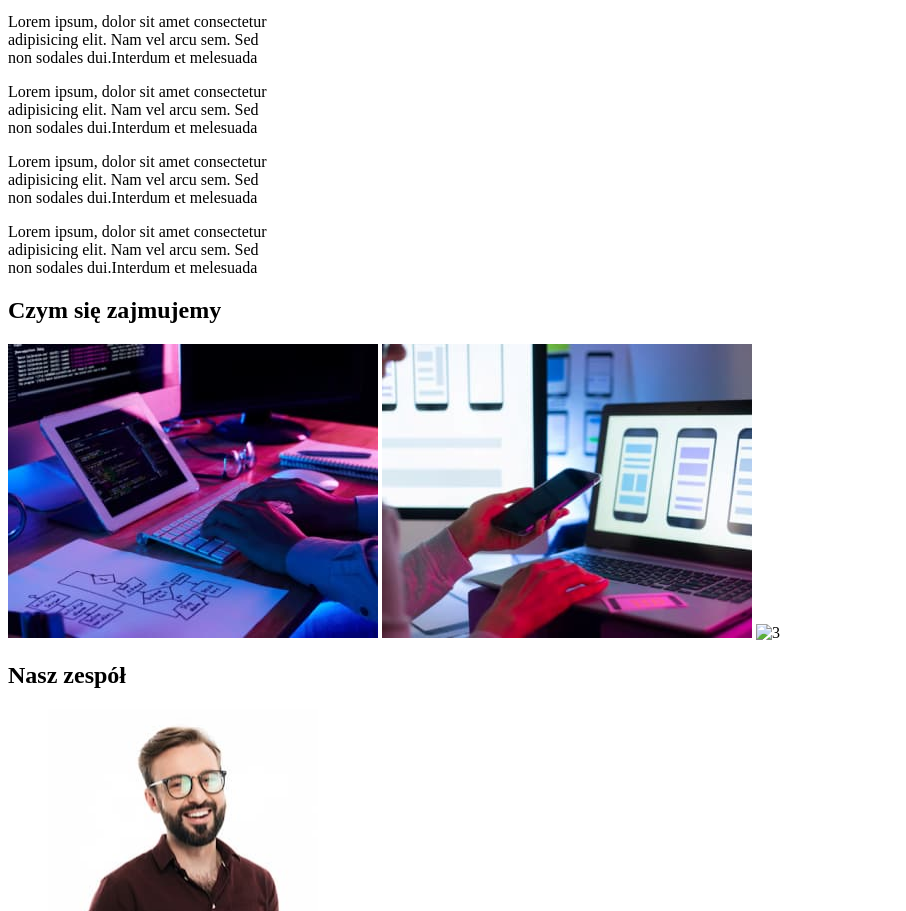
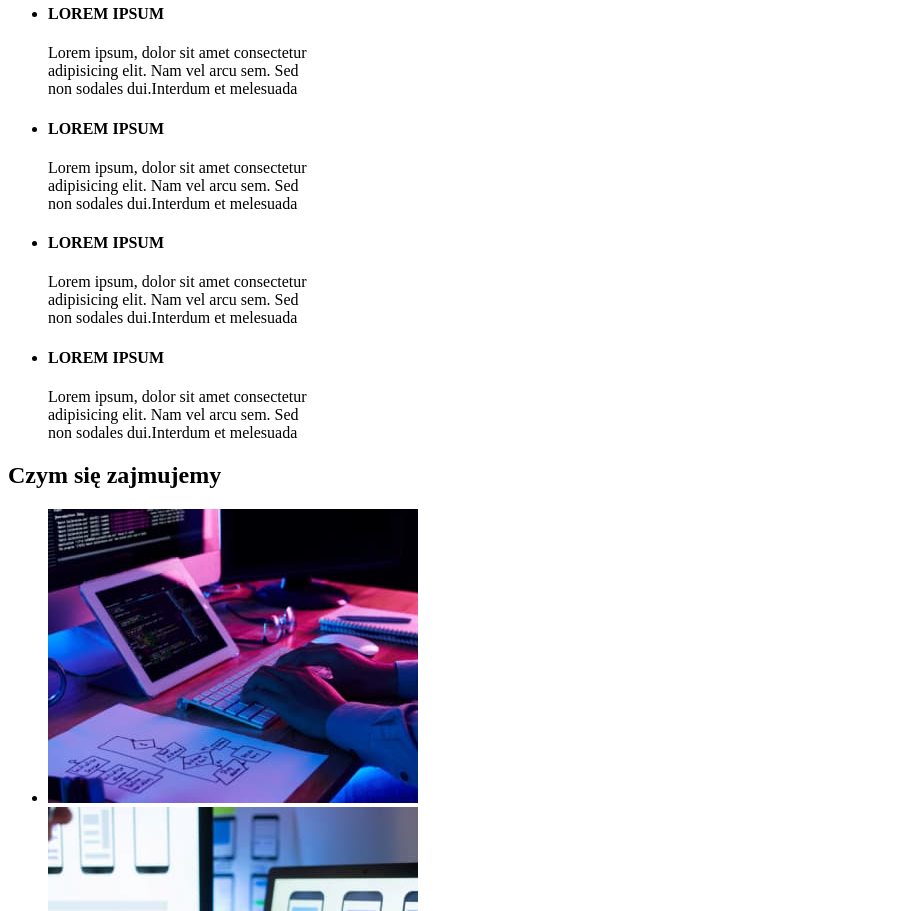
Before and after one commit to ApolinarySzumski/goit-markup-hw-01, a plain HTML site: page index.html in a window 1280 px wide. Shown: the part 244-1155 px from the top of the page, without its empty margins (0-906 px from the left). Drawn offline with Linux system fonts and the light colour scheme.

Commit message:
Update index.html
Dodane zostały sekcje, listy do sekcji z lorem ipsum, czym się zajmujemy oraz nasz zespół. Dodałem również headery do sekcji lorem ipsum. Kod został już sformatowany za pomocą prettier, błąd wynikał z faktu iż miałem ustawiony default w formotowaniu.

```diff
--- a/index.html
+++ b/index.html
@@ -1,8 +1,7 @@
 <!DOCTYPE html>
 <html lang="pl">
-
   <head>
-        <meta charset="UTF-8">
+    <meta charset="UTF-8" />
     <title>Zadanie domowe studentów #1</title>
   </head>
   <body>
@@ -23,46 +22,70 @@
           <a href="tel:+48111111111">+48 111 111 111</a>
         </li>
       </ul>
-
-
     </header>
     <main>
+      <section>
         <h1>EFEKTYWNE ROZWIĄZANIA DLA WASZEGO BIZNESU</h1>
         <div>
-        <button type="button" onclick="alert('Zamów usługę');">Zamów usługę</button>
+          <button type="button" onclick="alert('Zamów usługę');">
+            Zamów usługę
+          </button>
         </div>
-    <p>Lorem ipsum, dolor sit amet consectetur<br />
+      </section>
+      <section>
+        <ul>
+          <li>
+            <h4>LOREM IPSUM</h4>
+            <p>
+              Lorem ipsum, dolor sit amet consectetur<br />
               adipisicing elit. Nam vel arcu sem. Sed<br />
-        non sodales dui.Interdum et melesuada</p>
-    <p>Lorem ipsum, dolor sit amet consectetur<br />
+              non sodales dui.Interdum et melesuada
+            </p>
+          </li>
+          <li>
+            <h4>LOREM IPSUM</h4>
+            <p>
+              Lorem ipsum, dolor sit amet consectetur<br />
               adipisicing elit. Nam vel arcu sem. Sed<br />
-        non sodales dui.Interdum et melesuada</p>
-    <p>Lorem ipsum, dolor sit amet consectetur<br />
+              non sodales dui.Interdum et melesuada
+            </p>
+          </li>
+          <li>
+            <h4>LOREM IPSUM</h4>
+            <p>
+              Lorem ipsum, dolor sit amet consectetur<br />
               adipisicing elit. Nam vel arcu sem. Sed<br />
-        non sodales dui.Interdum et melesuada</p>
-    <p>Lorem ipsum, dolor sit amet consectetur<br />
+              non sodales dui.Interdum et melesuada
+            </p>
+          </li>
+          <li>
+            <h4>LOREM IPSUM</h4>
+            <p>
+              Lorem ipsum, dolor sit amet consectetur<br />
               adipisicing elit. Nam vel arcu sem. Sed<br />
-        non sodales dui.Interdum et melesuada</p>
+              non sodales dui.Interdum et melesuada
+            </p>
+          </li>
+        </ul>
+      </section>
+      <section>
         <h2>Czym się zajmujemy</h2>
-    <img
-    src="images/1.jpg"
-    alt="1"
-    width="370"
-    height="294"
-    />
-    <img
-    src="images/2.jpg"
-    alt="2"
-    width="370"
-    height="294"
-    />
-    <img
-    src="images/3.jpg"
-    alt="3"
-    width="370"
-    height="294"
-    />
+        <ul>
+          <li>
+            <img src="images/1.jpg" alt="1" width="370" height="294" />
+          </li>
+          <li>
+            <img src="images/2.jpg" alt="2" width="370" height="294" />
+          </li>
+          <li>
+            <img src="images/3.jpg" alt="3" width="370" height="294" />
+          </li>
+        </ul>
+      </section>
+      <section>
         <h2>Nasz zespół</h2>
+        <ul>
+          <li>
             <figure>
               <img
                 src="images/4.jpg"
@@ -70,10 +93,13 @@
                 width="270"
                 height="260"
               />
-    <figcaption>John Doe<br />
+              <figcaption>
+                John Doe<br />
                 Product Designer
               </figcaption>
             </figure>
+          </li>
+          <li>
             <figure>
               <img
                 src="images/5.jpg"
@@ -81,10 +107,13 @@
                 width="270"
                 height="260"
               />
-    <figcaption>John Doe<br />
+              <figcaption>
+                John Doe<br />
                 Frontend Developer
               </figcaption>
             </figure>
+          </li>
+          <li>
             <figure>
               <img
                 src="images/6.jpg"
@@ -92,10 +121,13 @@
                 width="270"
                 height="260"
               />
-    <figcaption>John Doe<br />
+              <figcaption>
+                John Doe<br />
                 Marketing
               </figcaption>
             </figure>
+          </li>
+          <li>
             <figure>
               <img
                 src="images/7.jpg"
@@ -103,10 +135,14 @@
                 width="270"
                 height="260"
               />
-    <figcaption>John Doe<br />
+              <figcaption>
+                John Doe<br />
                 UI Designer
               </figcaption>
             </figure>
+          </li>
+        </ul>
+      </section>
     </main>
     <footer>
       <ul>
```
Lines whose indentation alone changed are shown as unchanged.
